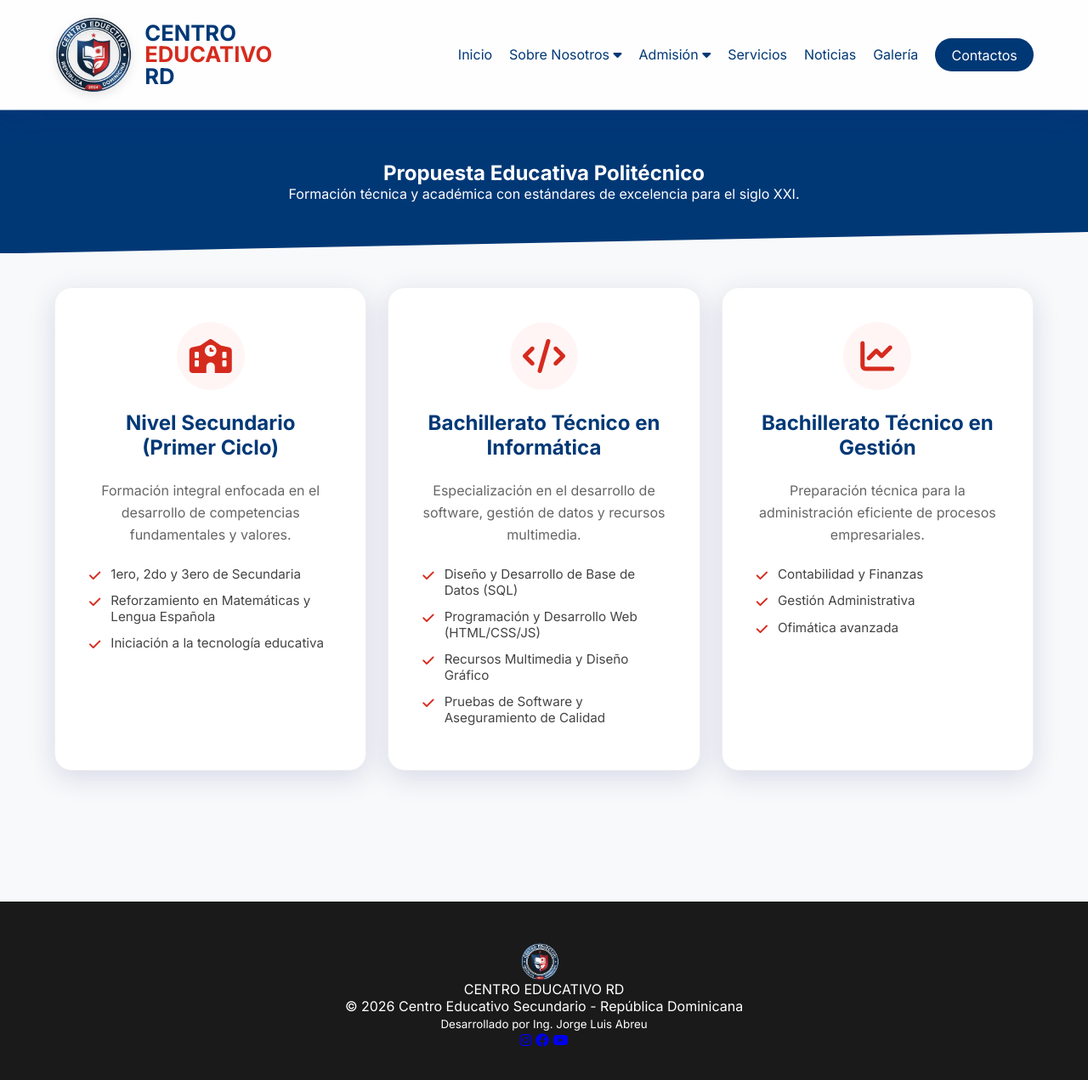
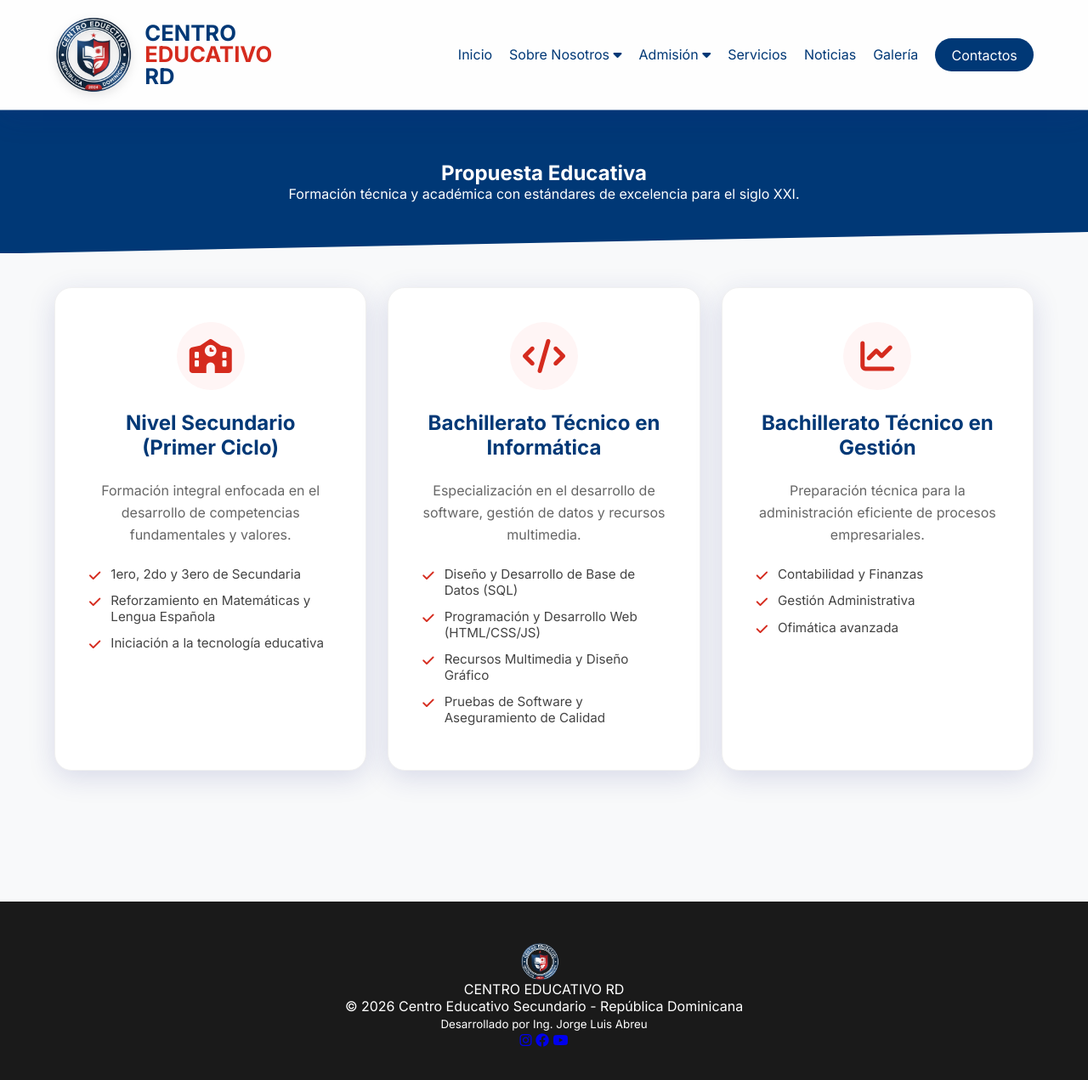
Before and after one commit to jorge21028/centroeducativo, a Jekyll site: the page built from oferta.md, in a window 1280 px wide and 1282 px high. Shown: the top 1271 px of the window at 85% size. Built offline with Jekyll 4.4.1, drawn with Linux system fonts in a browser that asks for light colours.

Commit message:
Update oferta.md

```diff
--- a/oferta.md
+++ b/oferta.md
@@ -4,7 +4,7 @@ title: Nuestra Oferta Académica
 ---
 
 <section class="egresados-hero">
-    <h1>Propuesta Educativa Politécnico</h1>
+    <h1>Propuesta Educativa</h1>
     <p>Formación técnica y académica con estándares de excelencia para el siglo XXI.</p>
 </section>
 
```
